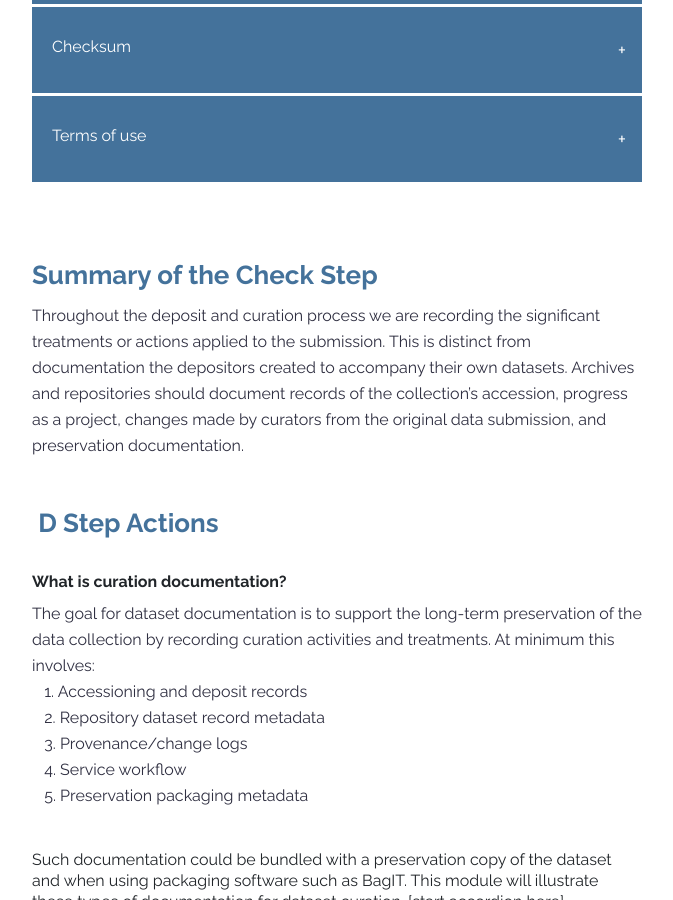
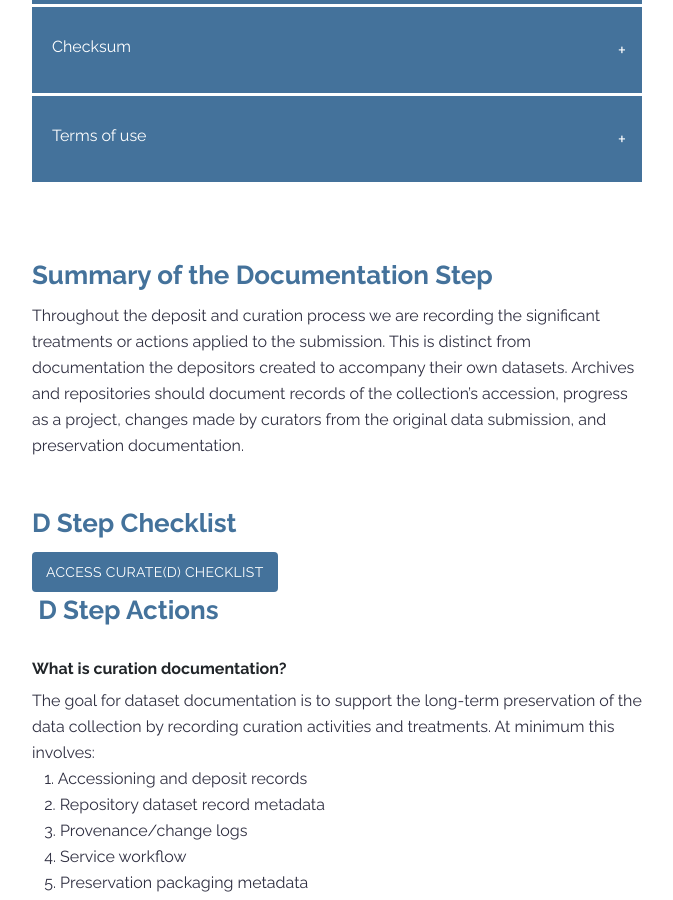
Before and after one commit to DataCurationNetwork/CURATED, a Jekyll site: the page built from _modules/module-d.md, in a window 1280 px wide and 900 px high, scrolled down 1129 px. Shown: the whole window, without its empty margins (143-816 px from the left). Built offline with Jekyll 4.4.1, drawn with Linux system fonts in a browser that asks for light colours.

Commit message:
Updating modules to all have the checklist and correct links

```diff
--- a/_modules/module-d.md
+++ b/_modules/module-d.md
@@ -146,11 +146,16 @@ for (i = 0; i < coll.length; i++) {
 <br>
 <br>
 
-<h2>Summary of the Check Step</h2>
+<h2>Summary of the Documentation Step</h2>
 <p>
 Throughout the deposit and curation process we are recording the significant treatments or actions applied to the submission. This is distinct from documentation the depositors created to accompany their own datasets. Archives and repositories should document records of the collection’s accession, progress as a project, changes made by curators from the original data submission, and preservation documentation.
 <br>
 <br>
+
+<h2> D Step Checklist </h2>
+<div class="flex-contianer">
+     <a class="button button-primary" href= "https://z.umn.edu/curate" target = "_blank"> Access CURATE(D) Checklist</a>
+</div>
 
 <h2>&nbsp;D Step Actions</h2>
 <br>
```
Also changed, not shown: _modules/module-a.md (+6 -0 lines), _modules/module-e.md (+2 -3 lines), _modules/module-r.md (+5 -0 lines), _modules/module-t.md (+2 -3 lines), _modules/module-u.md (+1 -1 lines).
